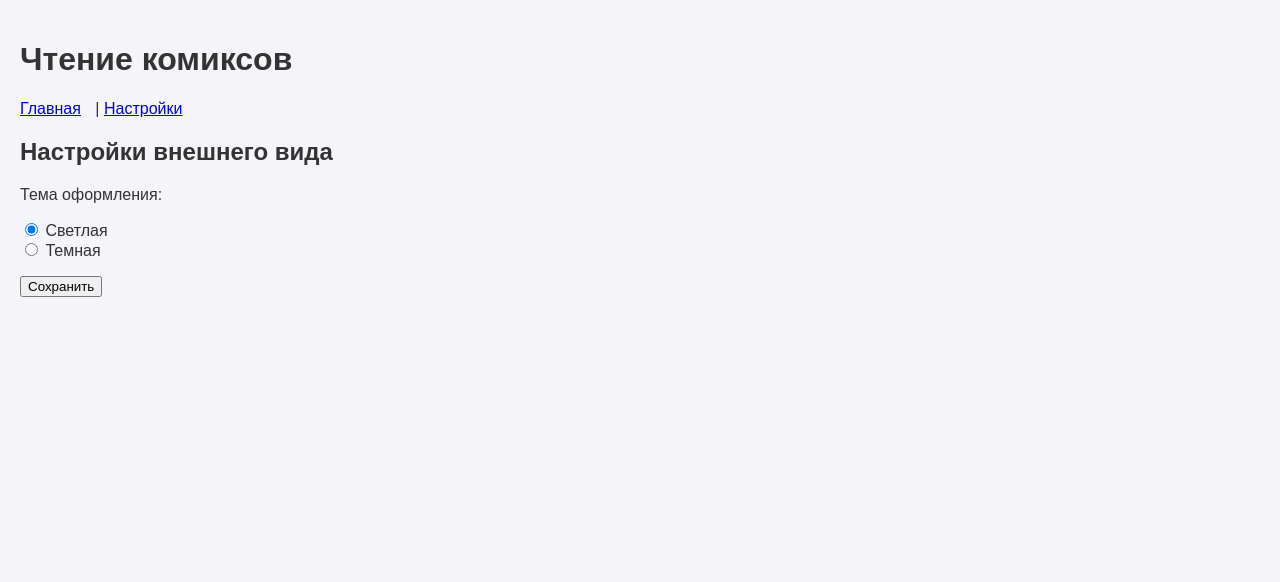
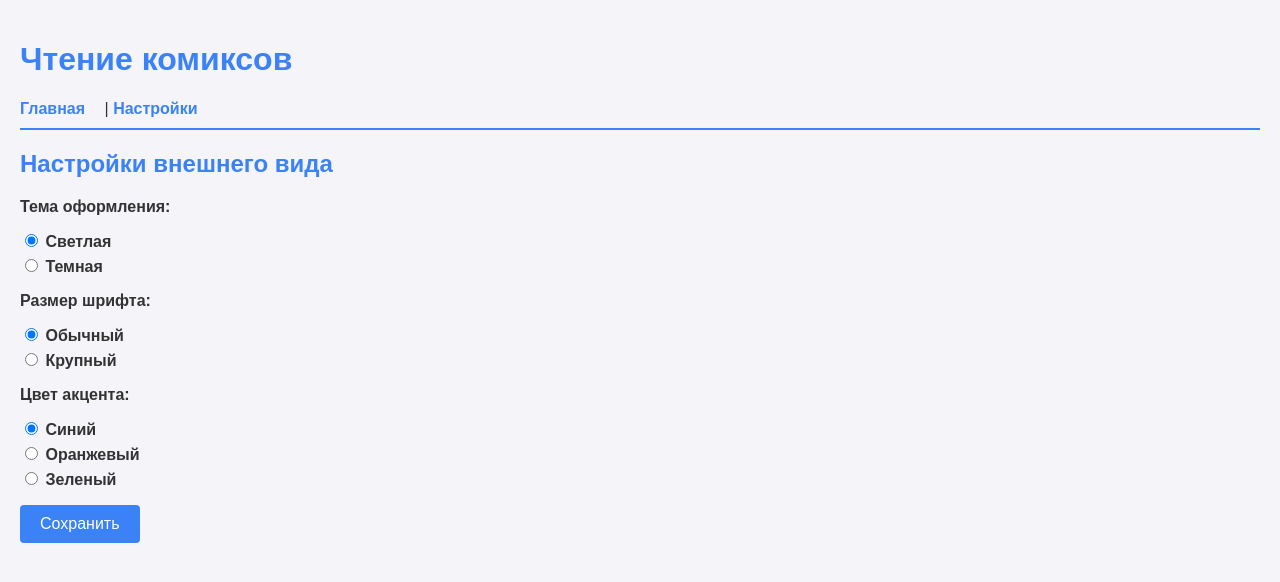
Before and after one commit to CenturyOnce/comic_reader.github.io, a Django app: page /settings/ in a window 1280 px wide. Shown: the top 582 px of the page. Run offline with Django 5.2, Linux system fonts and the light colour scheme.

Commit message:
Style fix

```diff
--- a/config/comics/forms.py
+++ b/config/comics/forms.py
@@ -1,9 +1,15 @@
 from django import forms
 
-THEME_CHOICES = [
-    ('light', 'Светлая'),
-    ('dark', 'Темная'),
-]
-
 class ThemeForm(forms.Form):
-    theme = forms.ChoiceField(choices=THEME_CHOICES, widget=forms.RadioSelect, label='Тема оформления')
+    theme = forms.ChoiceField(
+        choices=[('light', 'Светлая'), ('dark', 'Темная')],
+        widget=forms.RadioSelect, label='Тема оформления'
+    )
+    font_size = forms.ChoiceField(
+        choices=[('normal', 'Обычный'), ('large', 'Крупный')],
+        widget=forms.RadioSelect, label='Размер шрифта'
+    )
+    accent = forms.ChoiceField(
+        choices=[('blue', 'Синий'), ('orange', 'Оранжевый'), ('green', 'Зеленый')],
+        widget=forms.RadioSelect, label='Цвет акцента'
+    )
--- a/config/comics/static/comics/style.css
+++ b/config/comics/static/comics/style.css
@@ -1,11 +1,59 @@
-body { font-family: Arial, sans-serif; margin: 0; padding: 20px; transition: 0.3s; }
-body.light { background-color: #f4f4f9; color: #333; }
-body.dark { background-color: #222; color: #f4f4f9; }
+ :root {
+    --accent-color: #3b82f6;
+}
 
-header { margin-bottom: 20px; }
-nav a { margin-right: 10px; }
+.accent-blue { --accent-color: #3b82f6; }
+.accent-orange { --accent-color: #f97316; }
+.accent-green { --accent-color: #22c55e; }
 
-.comics-grid { display: flex; gap: 20px; flex-wrap: wrap; }
-.comic-card { border: 1px solid #ccc; padding: 10px; border-radius: 5px; width: 200px; }
-body.dark .comic-card { border-color: #555; background-color: #333; }
-.comic-card img { width: 100%; height: auto; }
+.font-normal { font-size: 16px; }
+.font-large { font-size: 20px; }
+
+body {
+    font-family: Arial, sans-serif;
+    margin: 0;
+    padding: 20px;
+    transition: background-color 0.3s, color 0.3s;
+}
+
+.theme-light { background-color: #f4f4f9; color: #333; }
+.theme-dark { background-color: #1a1a1a; color: #e0e0e0; }
+
+h1, h2, h3, a { color: var(--accent-color); }
+a { text-decoration: none; }
+a:hover { text-decoration: underline; }
+
+button {
+    background-color: var(--accent-color);
+    color: white;
+    border: none;
+    padding: 10px 20px;
+    cursor: pointer;
+    border-radius: 4px;
+    font-size: 1em;
+}
+button:hover { opacity: 0.9; }
+
+header { margin-bottom: 20px; border-bottom: 2px solid var(--accent-color); padding-bottom: 10px;}
+nav a { margin-right: 15px; font-weight: bold; }
+
+.comics-grid { display: flex; gap: 20px; flex-wrap: wrap; margin-top: 20px; }
+.comic-card {
+    border: 1px solid #ccc;
+    padding: 15px;
+    border-radius: 8px;
+    width: 220px;
+    transition: transform 0.2s;
+}
+.comic-card:hover { transform: translateY(-5px); }
+
+.theme-dark .comic-card {
+    border-color: #444;
+    background-color: #2a2a2a;
+}
+
+.comic-card img { width: 100%; height: auto; border-radius: 4px; margin-bottom: 10px; }
+
+form { margin-top: 20px; }
+form p { margin-bottom: 15px; }
+form label { display: block; font-weight: bold; margin-bottom: 5px; }
--- a/config/comics/templates/comics/base.html
+++ b/config/comics/templates/comics/base.html
@@ -6,7 +6,7 @@
     <title>Комиксы</title>
     <link rel="stylesheet" href="{% static 'comics/style.css' %}">
 </head>
-<body class="{{ theme }}">
+<body class="theme-{{ theme }} font-{{ font_size }} accent-{{ accent }}">
     <header>
         <h1>Чтение комиксов</h1>
         <nav>
--- a/config/comics/views.py
+++ b/config/comics/views.py
@@ -22,25 +22,34 @@ COMICS_DATA = [
     }
 ]
 
+def get_user_settings(request):
+    return {
+        'theme': request.COOKIES.get('theme', 'light'),
+        'font_size': request.COOKIES.get('font_size', 'normal'),
+        'accent': request.COOKIES.get('accent', 'blue'),
+    }
+
 def index(request):
+    settings = get_user_settings(request)
     current_theme = request.COOKIES.get('theme', 'light')
     context = {
         'comics': COMICS_DATA,
-        'theme': current_theme
+        **settings
     }
     return render(request, 'comics/index.html', context)
 
 def settings_view(request):
-    current_theme = request.COOKIES.get('theme', 'light')
+    settings = get_user_settings(request)
 
     if request.method == 'POST':
         form = ThemeForm(request.POST)
         if form.is_valid():
-            selected_theme = form.cleaned_data['theme']
             response = redirect('index')
-            response.set_cookie('theme', selected_theme, max_age=31536000)
+            response.set_cookie('theme', form.cleaned_data['theme'], max_age=31536000)
+            response.set_cookie('font_size', form.cleaned_data['font_size'], max_age=31536000)
+            response.set_cookie('accent', form.cleaned_data['accent'], max_age=31536000)
             return response
     else:
-        form = ThemeForm(initial={'theme': current_theme})
+        form = ThemeForm(initial=settings)
 
-    return render(request, 'comics/settings.html', {'form': form, 'theme': current_theme})
+    return render(request, 'comics/settings.html', {'form': form, **settings})
```
